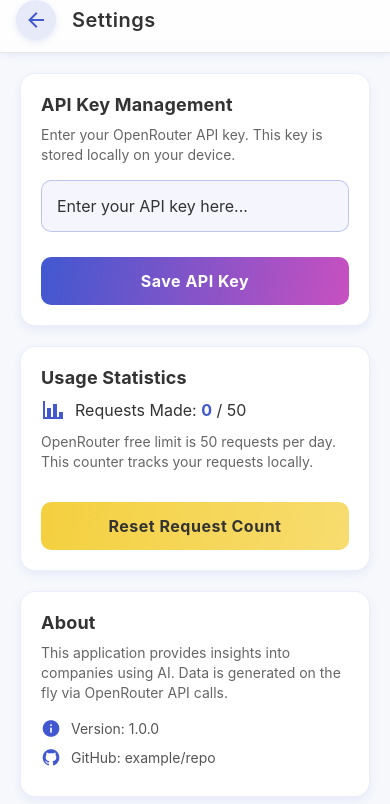
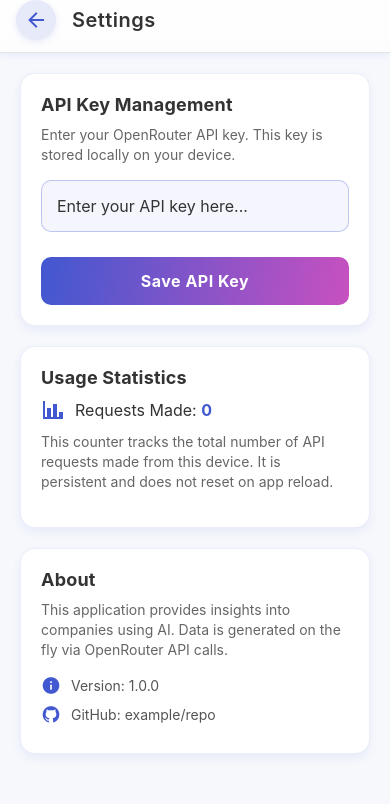
Before and after one commit to bhuwanb23/Insider, a React Native app: screen /Settings in a window 390 px wide. Shown: the top 804 px of the page. Built offline with nearby package versions, Linux system fonts and the light colour scheme.

Commit message:
settings page navigation changes

```diff
--- a/features/ways_to_get_in/components/ColdOutreach.js
+++ b/features/ways_to_get_in/components/ColdOutreach.js
@@ -52,7 +52,7 @@ export default function ColdOutreach() {
         <Text style={styles.sectionTitle}>Email Template</Text>
         <View style={styles.templateCard}>
           <View style={styles.templateHeader}>
-            <Text style={styles.templateSubject}>
+            <Text style={styles.templateSubject} numberOfLines={2} ellipsizeMode="tail">
               Subject: {coldOutreach.emailTemplate?.subject}
             </Text>
             <TouchableOpacity
@@ -65,13 +65,13 @@ export default function ColdOutreach() {
             </TouchableOpacity>
           </View>
           <View style={styles.templateBody}>
-            <Text style={styles.templateText}>
+            <Text style={styles.templateText} selectable={true}>
               {coldOutreach.emailTemplate?.body}
             </Text>
           </View>
           <View style={styles.templateNote}>
             <Text style={styles.noteIcon}>💡</Text>
-            <Text style={styles.noteText}>
+            <Text style={styles.noteText} numberOfLines={2} ellipsizeMode="tail">
               Remember to customize the placeholders marked with [brackets]
             </Text>
           </View>
@@ -171,6 +171,8 @@ const styles = StyleSheet.create({
     fontSize: 14,
     fontWeight: '600',
     color: '#1a1a1a',
+    flex: 1,
+    flexWrap: 'wrap',
   },
   shareButton: {
     flexDirection: 'row',
@@ -197,6 +199,8 @@ const styles = StyleSheet.create({
     fontSize: 14,
     color: '#1a1a1a',
     lineHeight: 20,
+    flexWrap: 'wrap',
+    width: '100%',
   },
   templateNote: {
     flexDirection: 'row',
@@ -212,6 +216,7 @@ const styles = StyleSheet.create({
     fontSize: 12,
     color: '#1a1a1a',
     flex: 1,
+    flexWrap: 'wrap',
   },
   tipsList: {
     gap: 12,
--- a/features/ways_to_get_in/pages/WaysToGetInPage.js
+++ b/features/ways_to_get_in/pages/WaysToGetInPage.js
@@ -156,7 +156,7 @@ function WaysToGetInContent({ route }) {
         </ScrollView>
       </View>
 
-      <SafeAreaView
+      <Animated.View
         style={[
           styles.content,
           {
@@ -165,12 +165,14 @@ function WaysToGetInContent({ route }) {
           }
         ]}
       >
+        <SafeAreaView style={{ flex: 1 }}>
           <ScrollView showsVerticalScrollIndicator={false}>
             <View style={styles.contentContainer}>
               {renderContent()}
             </View>
           </ScrollView>
         </SafeAreaView>
+      </Animated.View>
     </LinearGradient>
   );
 }
--- a/pages/CompanyTopicsPage.js
+++ b/pages/CompanyTopicsPage.js
@@ -62,7 +62,7 @@ export default function CompanyTopicsPage({ company, onSelectTopic, onBack, navi
       >
         <TouchableOpacity onPress={() => {
           if (navigation) {
-            navigation.goBack();
+            navigation.navigate('SearchPage');
           } else if (onBack) {
             onBack();
           }
--- a/pages/SearchPage.js
+++ b/pages/SearchPage.js
@@ -266,9 +266,11 @@ const styles = StyleSheet.create({
   container: {
     flex: 1,
     backgroundColor: '#f6f8fc',
+    // paddingTop: 12,
   },
   header: {
     paddingHorizontal: 16,
+    // paddingBottom: 12,
     paddingBottom: 12,
     borderBottomWidth: 0,
     backgroundColor: 'transparent',
@@ -278,6 +280,7 @@ const styles = StyleSheet.create({
     shadowRadius: 8,
     elevation: 4,
     zIndex: 10,
+    marginBottom: 20,
   },
   settingsButton: {
     width: 40,
--- a/pages/Settings.js
+++ b/pages/Settings.js
@@ -7,48 +7,17 @@ import AsyncStorage from '@react-native-async-storage/async-storage';
 import { API_REQUEST_COUNT_KEY } from '../api/api'; // Import the key
 
 const API_KEY_STORAGE_KEY = 'openrouter_api_key';
-const LAST_RESET_DATE_KEY = 'openrouter_last_reset_date'; // New storage key
 
-export default function SettingsPage({ navigation }) {
+export default function SettingsPage({ navigation, route }) {
   const [apiKey, setApiKey] = useState('');
   const [requestCount, setRequestCount] = useState(0);
   const insets = useSafeAreaInsets();
+  const previousScreen = route?.params?.previousScreen;
 
   useEffect(() => {
     loadApiKey();
-    loadAndCheckRequestCount(); // Modified to handle daily reset
+    loadRequestCount();
   }, []);
-
-  // Helper to check if two dates are the same day (ignoring time)
-  const isSameDay = (date1, date2) => {
-    if (!date1 || !date2) return false;
-    const d1 = new Date(date1);
-    const d2 = new Date(date2);
-    return d1.getFullYear() === d2.getFullYear() &&
-           d1.getMonth() === d2.getMonth() &&
-           d1.getDate() === d2.getDate();
-  };
-
-  const loadAndCheckRequestCount = async () => {
-    try {
-      const storedCount = await AsyncStorage.getItem(API_REQUEST_COUNT_KEY);
-      const storedDate = await AsyncStorage.getItem(LAST_RESET_DATE_KEY);
-      const today = new Date();
-
-      if (!storedDate || !isSameDay(storedDate, today.toISOString())) {
-        // It's a new day or no date stored, reset count
-        await AsyncStorage.setItem(API_REQUEST_COUNT_KEY, '0');
-        await AsyncStorage.setItem(LAST_RESET_DATE_KEY, today.toISOString());
-        setRequestCount(0);
-      } else {
-        // Same day, load existing count
-        setRequestCount(storedCount ? parseInt(storedCount, 10) : 0);
-      }
-    } catch (error) {
-      console.error('Failed to load or check request count', error);
-      setRequestCount(0); // Default to 0 on error
-    }
-  };
 
   const loadApiKey = async () => {
     try {
@@ -58,6 +27,16 @@ export default function SettingsPage({ navigation }) {
       }
     } catch (error) {
       console.error('Failed to load API key from AsyncStorage', error);
+    }
+  };
+
+  const loadRequestCount = async () => {
+    try {
+      const storedCount = await AsyncStorage.getItem(API_REQUEST_COUNT_KEY);
+      setRequestCount(storedCount ? parseInt(storedCount, 10) : 0);
+    } catch (error) {
+      console.error('Failed to load request count', error);
+      setRequestCount(0); // Default to 0 on error
     }
   };
 
@@ -71,16 +50,11 @@ export default function SettingsPage({ navigation }) {
     }
   };
 
-  const resetRequestCount = async () => {
-    try {
-      const today = new Date();
-      await AsyncStorage.setItem(API_REQUEST_COUNT_KEY, '0');
-      await AsyncStorage.setItem(LAST_RESET_DATE_KEY, today.toISOString()); // Update reset date
-      setRequestCount(0);
-      Alert.alert('Success', 'API Request count reset!');
-    } catch (error) {
-      console.error('Failed to reset API request count', error);
-      Alert.alert('Error', 'Failed to reset API Request count.');
+  const handleBack = () => {
+    if (previousScreen) {
+      navigation.navigate(previousScreen, route.params);
+    } else {
+      navigation.goBack();
     }
   };
 
@@ -90,7 +64,7 @@ export default function SettingsPage({ navigation }) {
         colors={['rgba(255,255,255,0.9)', 'rgba(255,255,255,0.8)']}
         style={[styles.header, { paddingTop: insets.top }]}
       >
-        <TouchableOpacity onPress={() => navigation.goBack()} style={styles.backButton}>
+        <TouchableOpacity onPress={handleBack} style={styles.backButton}>
           <MaterialCommunityIcons name="arrow-left" size={24} color="#4158D0" />
         </TouchableOpacity>
         <Text style={styles.headerTitle}>Settings</Text>
@@ -124,18 +98,9 @@ export default function SettingsPage({ navigation }) {
           <Text style={styles.sectionTitle}>Usage Statistics</Text>
           <View style={styles.statsRow}>
             <MaterialCommunityIcons name="chart-bar" size={24} color="#4158D0" />
-            <Text style={styles.statText}>Requests Made: <Text style={styles.statValue}>{requestCount}</Text> / 50</Text>
+            <Text style={styles.statText}>Requests Made: <Text style={styles.statValue}>{requestCount}</Text></Text>
           </View>
-          <Text style={styles.sectionDescription}>OpenRouter free limit is 50 requests per day. This counter tracks your requests locally.</Text>
-          <TouchableOpacity style={styles.resetButton} onPress={resetRequestCount}>
-            <LinearGradient
-              colors={['#F4D03F', '#F7DC6F']}
-              style={styles.saveButtonGradient} // Reuse saveButtonGradient style
-              start={{ x: 0, y: 0 }} end={{ x: 1, y: 1 }}
-            >
-              <Text style={styles.resetButtonText}>Reset Request Count</Text>
-            </LinearGradient>
-          </TouchableOpacity>
+          <Text style={styles.sectionDescription}>This counter tracks the total number of API requests made from this device. It is persistent and does not reset on app reload.</Text>
         </View>
 
         {/* Other Information Section */}
@@ -254,18 +219,6 @@ const styles = StyleSheet.create({
     fontWeight: 'bold',
     letterSpacing: 0.5,
   },
-  // New style for reset button
-  resetButton: {
-    borderRadius: 10,
-    overflow: 'hidden',
-    marginTop: 15,
-  },
-  resetButtonText: {
-    color: '#333', // Darker text for a lighter button
-    fontSize: 16,
-    fontWeight: 'bold',
-    letterSpacing: 0.5,
-  },
   statsRow: {
     flexDirection: 'row',
     alignItems: 'center',
```
Lines whose indentation alone changed are shown as unchanged.
